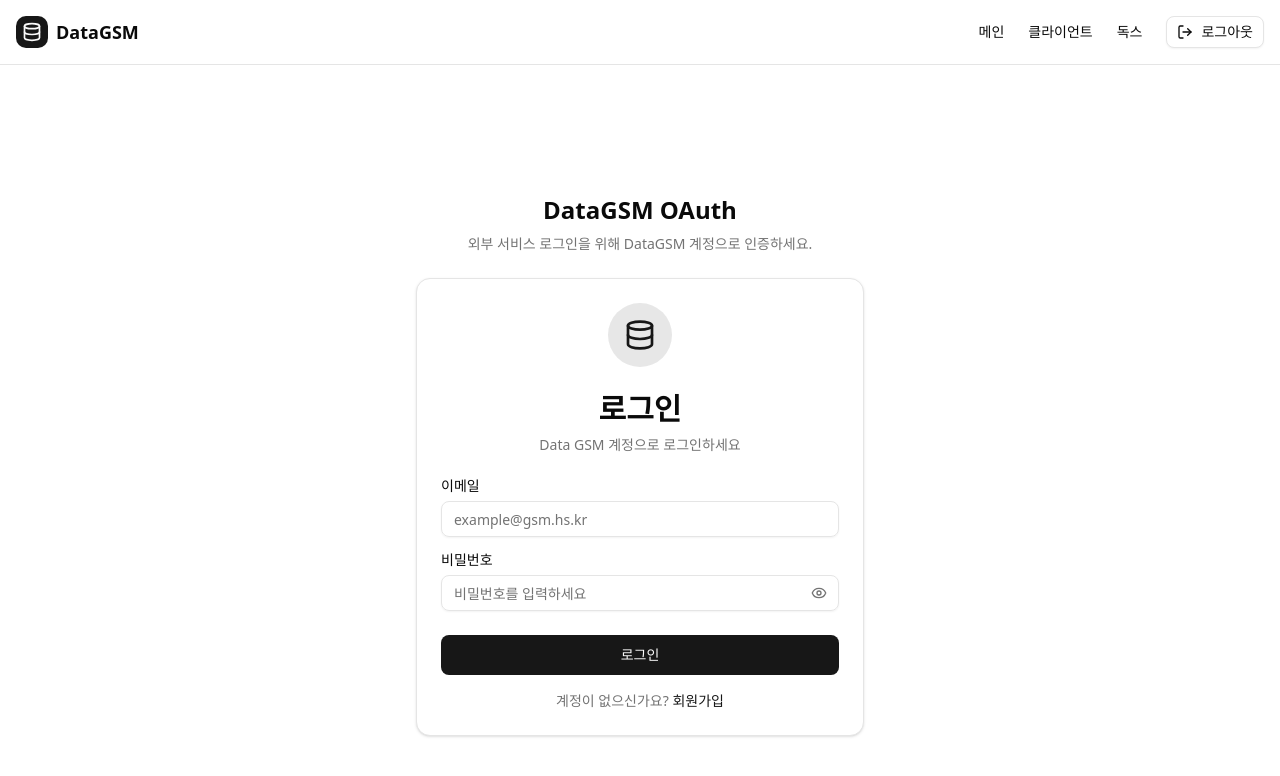
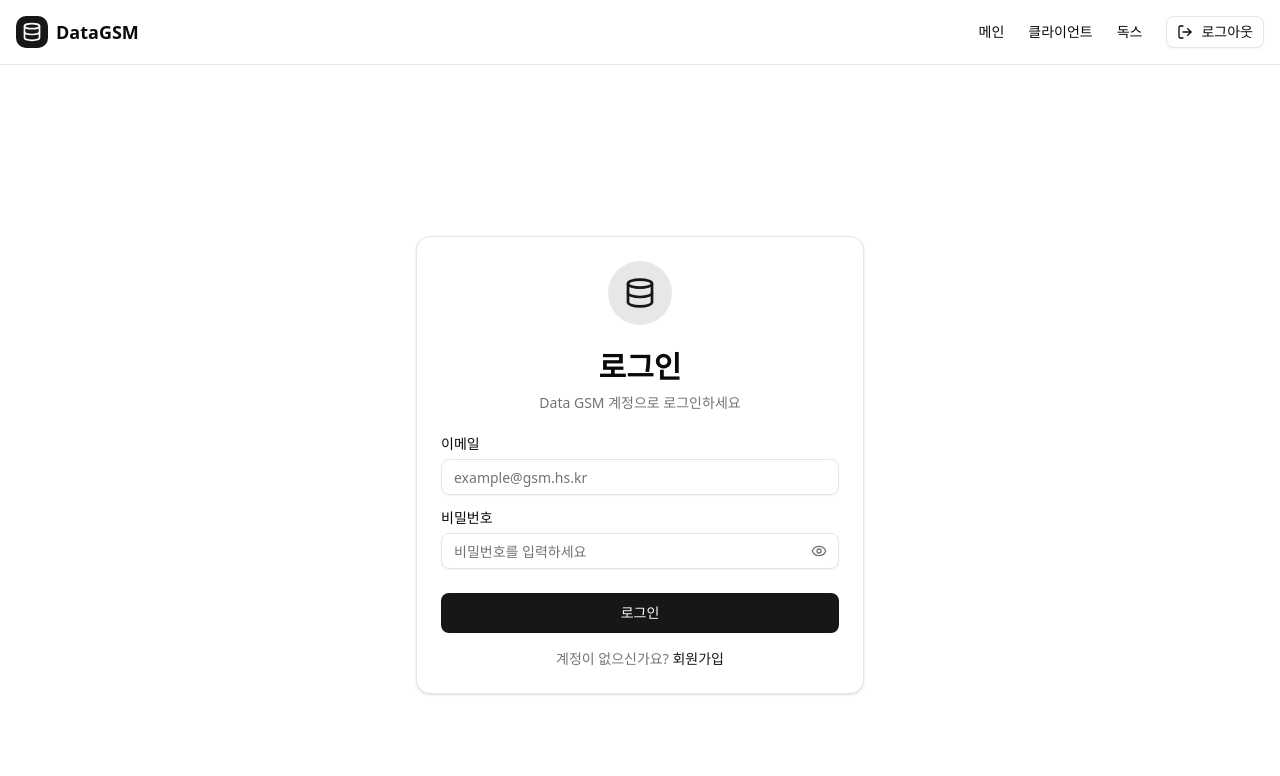
Before and after one commit to themoment-team/datagsm-front, a Next.js app in the folder apps/client/: page /oauth/authorize in a window 1280 px wide. Shown: the top 776 px of the page. Built offline with nearby package versions, Linux system fonts and the light colour scheme; no server answers.

Commit message:
style: OAuthAuthorizeForm의 중복된 타이틀 및 설명 제거

```diff
--- a/apps/client/src/widgets/oauth/ui/OAuthAuthorizeForm/index.tsx
+++ b/apps/client/src/widgets/oauth/ui/OAuthAuthorizeForm/index.tsx
@@ -67,12 +67,6 @@ const OAuthAuthorizeForm = () => {
 
   return (
     <div className="max-w-180 flex w-full flex-col items-center gap-6">
-      <div className="flex flex-col items-center gap-2">
-        <h1 className="text-2xl font-bold">DataGSM OAuth</h1>
-        <p className="text-muted-foreground text-sm text-center">
-          외부 서비스 로그인을 위해 DataGSM 계정으로 인증하세요.
-        </p>
-      </div>
       <SharedSignInForm onSubmit={handleSubmit} isPending={isPending} signupHref="/signup" />
     </div>
   );
```
